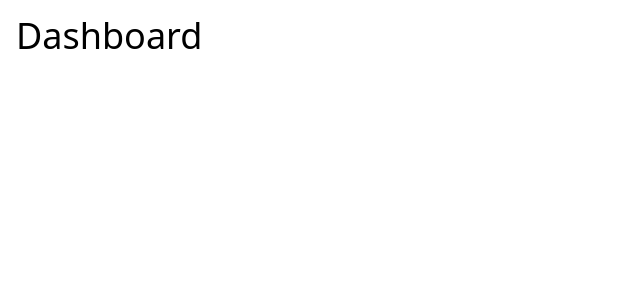
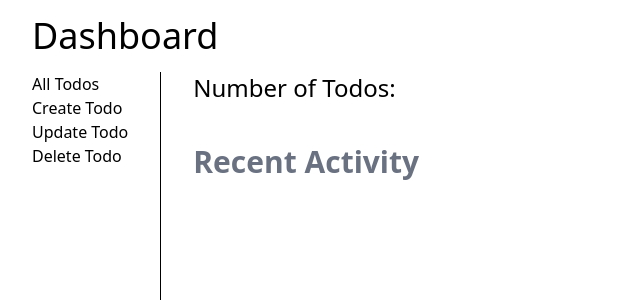
Before and after one commit to githubscientist/js-react-fsdcwdtb40, a React (Vite) app: page /dashboard in a window 1280 px wide. Shown: the top 300 px of the page, without its empty margins (0-640 px from the left). Built offline with nearby package versions, Linux system fonts and the light colour scheme.

Commit message:
axios call for fetching all todos

```diff
--- /dev/null
+++ b/src/components/SideBar.jsx
@@ -0,0 +1,20 @@
+import { Link } from "react-router";
+
+const SideBar = () => {
+    return (
+        <div className="ml-8">
+            <ul>
+                <li>
+                    <Link to={"/dashboard/todos"}>
+                        All Todos
+                    </Link>
+                </li>
+                <li>Create Todo</li>
+                <li>Update Todo</li>
+                <li>Delete Todo</li>
+            </ul>
+        </div>
+    )
+}
+
+export default SideBar;
--- a/src/pages/Dashboard.jsx
+++ b/src/pages/Dashboard.jsx
@@ -1,7 +1,15 @@
+import { Outlet } from 'react-router';
+import SideBar from '../components/SideBar';
+
 const Dashboard = () => {
     return (
         <>
-            <h1 className="text-4xl p-4">Dashboard</h1>
+            <h1 className="text-4xl p-4 ml-4">Dashboard</h1>
+            <div className='min-h-screen flex gap-8'>
+                <SideBar />
+                <div className='border-r min-h-screen'></div>
+                <Outlet />
+            </div>
         </>
     )
 }
--- /dev/null
+++ b/src/pages/Stats.jsx
@@ -0,0 +1,11 @@
+const Stats = () => {
+    return (
+        <div className="flex flex-col gap-10">
+            <p className="text-2xl">Number of Todos: { }</p>
+
+            <h2 className="text-3xl font-semibold text-gray-500">Recent Activity</h2>
+        </div>
+    )
+}
+
+export default Stats;
--- /dev/null
+++ b/src/pages/Todos.jsx
@@ -0,0 +1,47 @@
+import axios from "axios";
+import { useEffect, useState } from "react";
+
+const Todos = () => {
+    const [todos, setTodos] = useState([]);
+
+    useEffect(() => {
+        // perform the api call
+        // to fetch the list of all todos
+        axios
+            .get('https://698dd177b79d1c928ed6a345.mockapi.io/todos')
+            .then(response => {
+                setTodos(response.data);
+            });
+
+    }, []);
+
+    return (
+        <div>
+            <h1 className="text-3xl">Todos</h1>
+            {
+                todos.length == 0 ? (
+                    <>
+                        <p className="text-sm p-1">
+                            No Todos Found. Start creating todos.
+                        </p>
+                        <button className="border p-1 text-sm px-2 hover:bg-gray-300 hover:cursor-pointer">Create Todo</button>
+                    </>
+                ) :
+                    (
+                        <>
+                            <ul className="space-y-3 list-disc pl-10 mt-4">
+                                {
+                                    todos
+                                        .map(todo => (
+                                            <li key={todo.id}>{todo.title}</li>
+                                        ))
+                                }
+                            </ul>
+                        </>
+                    )
+            }
+        </div>
+    )
+}
+
+export default Todos;
```
Also changed, not shown: src/App.jsx (+13 -1 lines).
